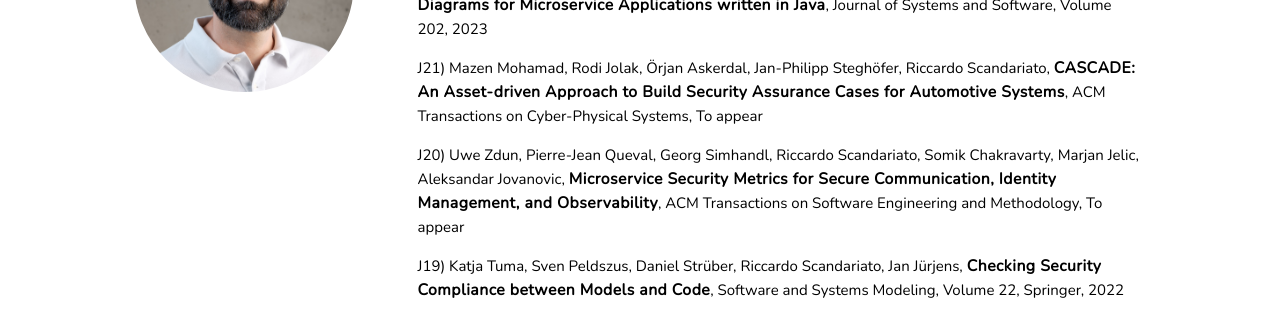
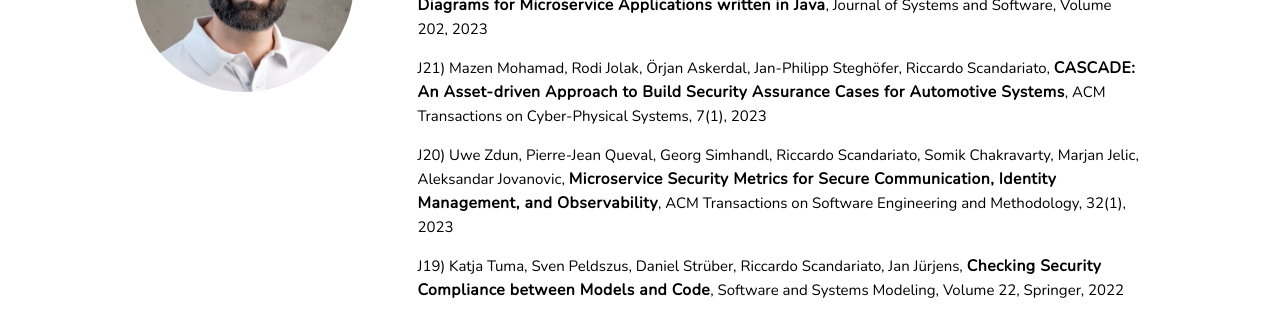
Before and after one commit to riccardoscandariato/riccardoscandariato.github.io, a Jekyll site: the page built from pubs.md, in a window 1280 px wide and 900 px high. Shown: the part 236-557 px from the top of the window. Built offline with Jekyll 4.4.1, drawn with Linux system fonts in a browser that asks for light colours.

Commit message:
update pubs

```diff
--- a/pubs.md
+++ b/pubs.md
@@ -8,9 +8,9 @@ title: Publications
 
 <p>J22) Simon Schneider, Riccardo Scandariato, <strong>Automatic Extraction of Security-Rich Dataflow Diagrams for Microservice Applications written in Java</strong>, Journal of Systems and Software, Volume 202, 2023</p>
 
-<p>J21) Mazen Mohamad, Rodi Jolak, Örjan Askerdal, Jan-Philipp Steghöfer, Riccardo Scandariato, <strong>CASCADE: An Asset-driven Approach to Build Security Assurance Cases for Automotive Systems</strong>, ACM Transactions on Cyber-Physical Systems, To appear</p>
+<p>J21) Mazen Mohamad, Rodi Jolak, Örjan Askerdal, Jan-Philipp Steghöfer, Riccardo Scandariato, <strong>CASCADE: An Asset-driven Approach to Build Security Assurance Cases for Automotive Systems</strong>, ACM Transactions on Cyber-Physical Systems, 7(1), 2023</p>
 
-<p>J20) Uwe Zdun, Pierre-Jean Queval, Georg Simhandl, Riccardo Scandariato, Somik Chakravarty, Marjan Jelic, Aleksandar Jovanovic, <strong>Microservice Security Metrics for Secure Communication, Identity Management, and Observability</strong>, ACM Transactions on Software Engineering and Methodology, To appear</p>
+<p>J20) Uwe Zdun, Pierre-Jean Queval, Georg Simhandl, Riccardo Scandariato, Somik Chakravarty, Marjan Jelic, Aleksandar Jovanovic, <strong>Microservice Security Metrics for Secure Communication, Identity Management, and Observability</strong>, ACM Transactions on Software Engineering and Methodology, 32(1), 2023</p>
 
 <p>J19) Katja Tuma, Sven Peldszus, Daniel Strüber, Riccardo Scandariato, Jan Jürjens, <strong>Checking Security Compliance between Models and Code</strong>, Software and Systems Modeling, Volume 22, Springer, 2022</p>
 
```
